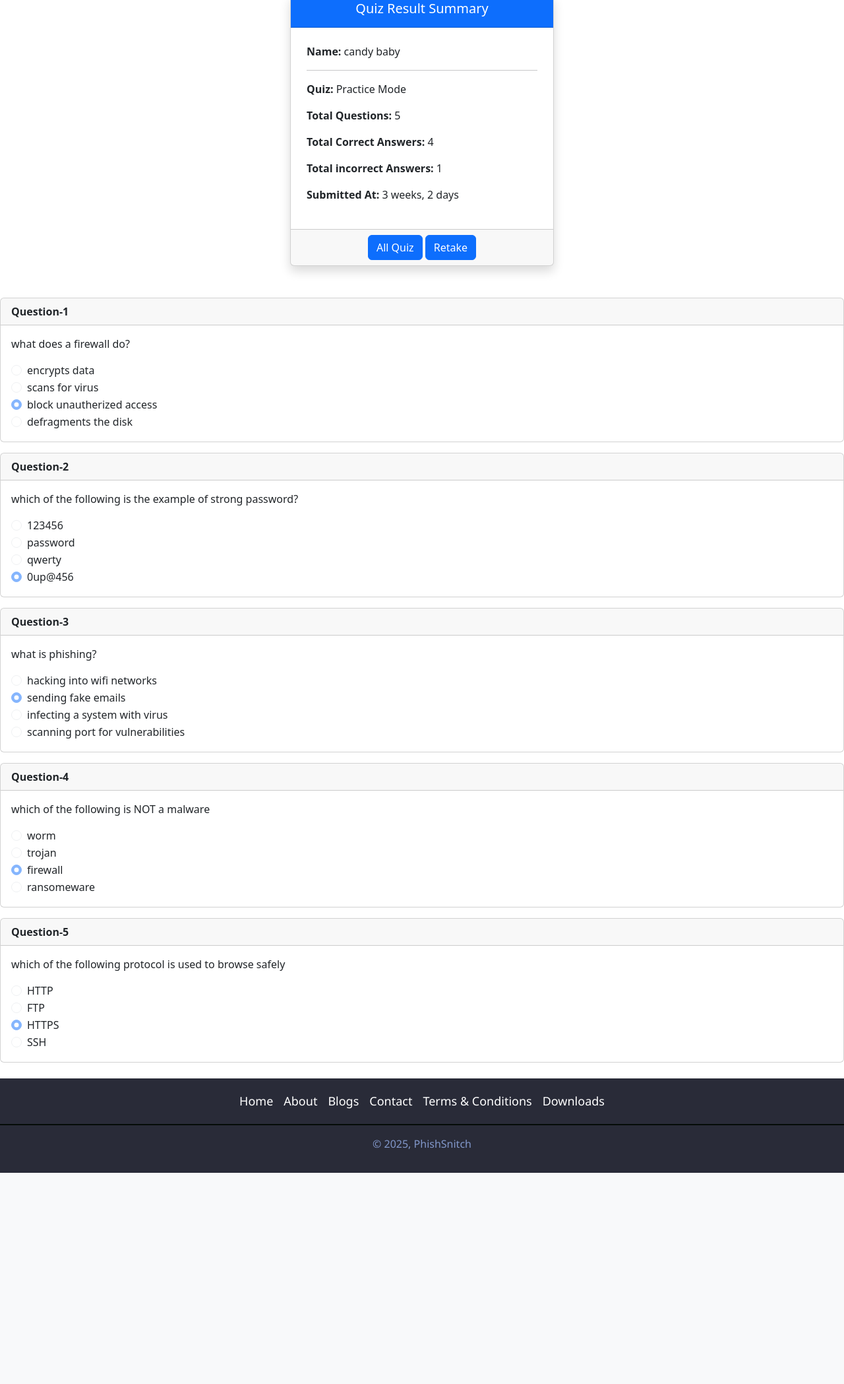
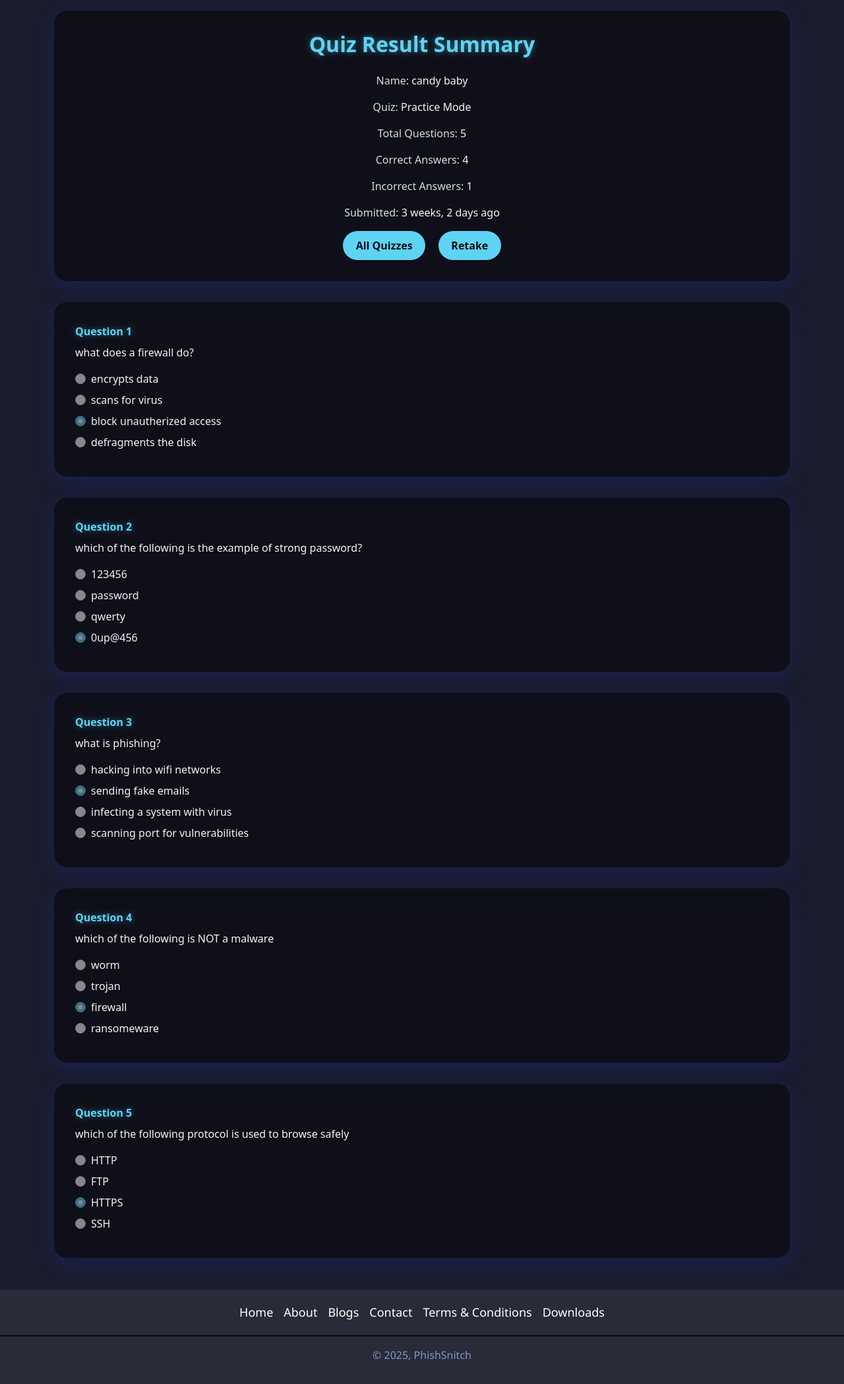
Before and after one commit to Mehraayisha/PhishSnitch, a Django app: page /quiz/1/result/ in a window 1280 px wide. Shown: the part 56-2153 px from the top of the page at 66% size. Before the commit the page ends 1833 px from the top, so only its background shows below. Run offline with Django 5.2, Linux system fonts and the light colour scheme; a user stored in the database is signed in; data comes from the database, SQL or seed files in the repository; both versions use the stored data as it was after the commit.

Commit message:
ui quizresult

```diff
--- a/templates/quiz-result.html
+++ b/templates/quiz-result.html
@@ -1,148 +1,107 @@
 {% extends 'index.html'%}
 {% load custom_filters %}
-{% block title %}Result for {{submission.quiz.title}}
-{% endblock title %}
+{% block title %}Result for {{ submission.quiz.title }}{% endblock title %}
 {% block content %}
+
 <style>
-        .result-card {
-            max-width: 400px;
-            margin: auto;
+  body {
+    background-color: #1a1d2e;
   }
 
-        .result-card .card-body {
+  .glass-card {
+    background: rgba(0, 0, 0, 0.45);
+    backdrop-filter: blur(12px);
+    -webkit-backdrop-filter: blur(12px);
+    border-radius: 20px;
+    box-shadow: 0 8px 30px rgba(31, 38, 135, 0.37);
+    padding: 2rem;
+    color: #f1f3f5;
+    margin-bottom: 2rem;
+  }
+
+  .glass-header {
+    color: #5fd3f3;
+    font-weight: bold;
+    text-shadow: 0 0 10px rgba(95, 211, 243, 0.5);
+  }
+
+  .glass-label {
+    color: #d6dbe3;
+    font-weight: 500;
+  }
+
+  .btn-glass {
+    background-color: #5fd3f3;
+    border: none;
+    color: #0a0c13;
+    font-weight: bold;
+    padding: 0.6rem 1.2rem;
+    border-radius: 25px;
+    margin: 0 0.5rem;
+  }
+
+  .btn-glass:hover {
+    background-color: #3cbcd8;
+    color: #fff;
+  }
+
+  .form-check-input:checked {
+    background-color: #5fd3f3;
+    border-color: #5fd3f3;
+  }
+
+  .correct-answer {
+    color: #78f59f;
+    font-weight: bold;
+  }
+
+  .questions {
+    user-select: none;
+  }
+
+  @media (max-width: 768px) {
+    .glass-card {
       padding: 1.5rem;
     }
-        .questions{
-            user-select: none;
   }
 </style>
-</head>
 
-<body>
-    <div class="container my-5">
-        <div class="result-card">
-            <div class="card shadow">
-                <div class="card-header text-center bg-primary text-white">
-                    <h5>Quiz Result Summary</h5>
-                </div>
-                <div class="card-body">
-                    <p><strong>Name:</strong> {{submission.user.profile.full_name}}</p>
-                    <hr>
-                    <p><strong>Quiz:</strong> {{ submission.quiz.title|title }}</p>
-                    <p><strong>Total Questions:</strong> {{submission.quiz.question_set.count}}</p>
-                    <p><strong>Total Correct Answers:</strong> {{submission.score}}</p>
-                    <p><strong>Total incorrect Answers:</strong> {{submission.quiz.question_set.count|subtract:submission.score }}</p>
-                    <p><strong>Submitted At:</strong> {{submission.submitted_at|timesince }}</p>
-                </div>
-                <div class="card-footer text-center">
-                    <a href="{% url 'all_quiz' %}" class="btn btn-primary">All Quiz</a>
-                    <a href="{% url 'quiz' submission.quiz.id  %}" class="btn btn-primary">Retake</a>
-                </div>
-            </div>
+<div class="container my-5 mt-5 pt-4">
+  <div class="glass-card text-center">
+    <h2 class="glass-header mb-4">Quiz Result Summary</h2>
+    <p><span class="glass-label">Name:</span> {{ submission.user.profile.full_name }}</p>
+    <p><span class="glass-label">Quiz:</span> {{ submission.quiz.title|title }}</p>
+    <p><span class="glass-label">Total Questions:</span> {{ submission.quiz.question_set.count }}</p>
+    <p><span class="glass-label">Correct Answers:</span> {{ submission.score }}</p>
+    <p><span class="glass-label">Incorrect Answers:</span> {{ submission.quiz.question_set.count|subtract:submission.score }}</p>
+    <p><span class="glass-label">Submitted:</span> {{ submission.submitted_at|timesince }} ago</p>
+    <div class="mt-3">
+      <a href="{% url 'all_quiz' %}" class="btn btn-glass">All Quizzes</a>
+      <a href="{% url 'quiz' submission.quiz.id %}" class="btn btn-glass">Retake</a>
     </div>
   </div>
 
-
-     <div class="questions my-4">
+  <div class="questions">
     {% for question in submission.quiz.question_set.all %}
-            <div class="card mb-3 question">
-                <div class="card-header fw-bold">
-                  Question-{{ forloop.counter}}
+      <div class="glass-card">
+        <div class="mb-2 fw-bold glass-header">Question {{ forloop.counter }}</div>
+        <p class="mb-3">{{ question.text }}</p>
+        {% for option in question.choice_set.all %}
+          <div class="form-check mb-2">
+            <label class="form-check-label" for="{{ option.id }}">
+              <input class="form-check-input" disabled
+                {% if option.is_correct %}checked{% endif %}
+                type="radio"
+                name="{{ option.question.id }}"
+                id="{{ option.id }}"
+                value="{{ option.text }}">
+              {{ option.text }}
+            </label>
           </div>
-                <div class="card-body">
-                    <p class="card-text">{{question.text}}</p>
-                    {% for option in question.choice_set.all %}
-                    <div class="form-check">
-                        <label class="form-check-label"  for="{{option.id}}">
-                        <input class="form-check-input" disabled {%if option.is_correct %}checked{% endif %}
-                        type="radio" name="{{option.question.id}}" id="{{option.id}}" value="{{option.text}}">
-                          {{option.text}}
-                        </label>
-                        {% if option.is_correct %}
-                        <span class="visually-hidden correct-answer">{{option.text}}</span>
-                        {% endif %}
+        {% endfor %}
       </div>
     {% endfor %}
   </div>
 </div>
-          {% endfor %}
-        </div>
-        <form action="" method="post" id="quiz-form">
-          {% csrf_token %}
-        <input type="hidden" name="score" value="0" id="user-score">
-
-        </form>
-      </div>
-
-     <script>
-      var submitButton=document.getElementById("submit-button");
-      var timerSpan=document.getElementById("timer");
-      var questions=document.querySelectorAll(".question");
-      var quizForm=document.getElementById("quiz-form");
-      quizDuration=(questions.length)*60;
-      var userScoreInput=document.getElementById("user-score");
-
-      function updateTimer(){
-        var minutes=Math.floor(quizDuration / 60);
-        var seconds=quizDuration % 60;
-        timerSpan.innerText=minutes + "m" + seconds + "s";
-        if(quizDuration <= 0)
-        {
-          clearTimeout(quizTimerId);
-          submitQuiz();
-        }
-        else if(document.getElementById("message-div"))
-        {
-          clearTimeout(quizTimerId);
-          highlightCorrectAnswers();
-        }
-        else {
-          quizDuration--;
-        }
-
-      }
-      function submitQuiz()
-      {
-        calculateScore();
-        quizForm.submit();
-      }
-      function calculateScore()
-      {
-        var score=0;
-        questions.forEach(question =>{
-          var selectedInput=question.querySelector('input:checked');
-          var correctAnswer=question.querySelector('.correct-answer').innerText;
-          if(selectedInput && selectedInput.value === correctAnswer)
-          {
-            score +=1;
-          }
-
-        });
-        userScoreInput.value=score;
-
-      }
-
-      function highlightCorrectAnswers() {
-        questions.forEach(question => {
-            var correctAnswer = question.querySelector(".correct-answer");
-            correctAnswer.previousElementSibling.querySelector("input").classList.add("bg-success");
-            correctAnswer.previousElementSibling.classList.add("fw-bold");
-        });
-
-        // disable submit button
-        submitButton.disabled = true;
-
-        // disabel all options
-        var options = document.querySelectorAll(".form-check-input");
-        options.forEach(option => {
-            option.disabled = true;
-        });
-    }
-
-
-
-       submitButton.addEventListener("click",submitQuiz);
-       quizTimerId=setInterval(updateTimer,1000);
-     </script>
 
 {% endblock content %}
```
Also changed, not shown: templates/quiz.html (+41 -24 lines), db.sqlite3. Lines whose indentation alone changed are shown as unchanged.
